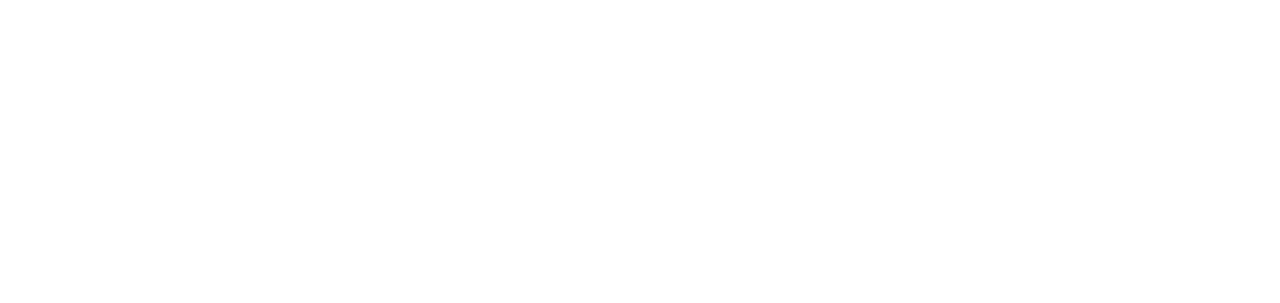
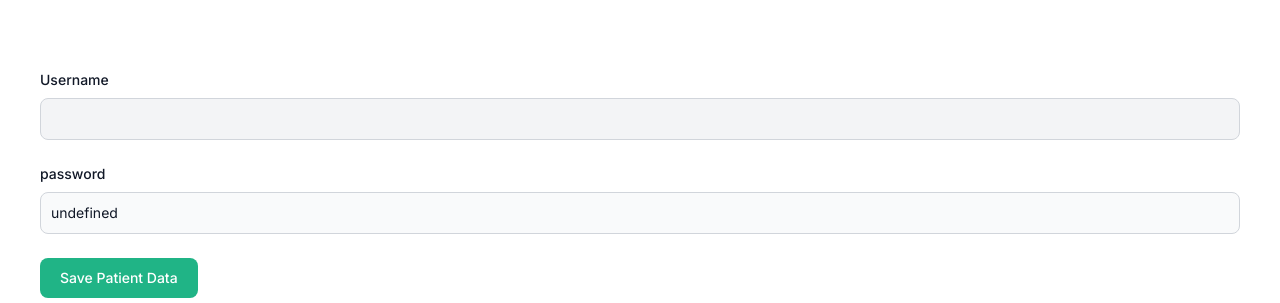
Before and after one commit to cis3296s23/Anaglyph-Letter-Puzzle-Game, a Next.js app in the folder anaglyph-letter-puzzle-game-frontend/: page /my-patients in a window 1280 px wide. Shown: the part 579-882 px from the top of the page. Before the commit the page ends 800 px from the top, so only its background shows below. Built offline with nearby package versions, Linux system fonts and the light colour scheme; no server answers; the database is empty; sample sign-in values are in the browser's storage.

Commit message:
form now works with the new reducer and is able to POST data to the api

```diff
--- a/anaglyph-letter-puzzle-game-frontend/src/components/TherapistPage/PatientEditor.tsx
+++ b/anaglyph-letter-puzzle-game-frontend/src/components/TherapistPage/PatientEditor.tsx
@@ -1,10 +1,11 @@
+import { PatientEditorReducer } from "@/hooks/PatientEditorReducer";
 import { GetUserResponse } from "@/pages/api/user/get";
 import { PostUserRequest, PostUserResponse } from "@/pages/api/user/post";
 import { filterAndReorderUserData } from "@/util";
 import axios, { AxiosResponse } from "axios";
 import { FirebaseError } from "firebase/app";
 import { DocumentData } from "firebase/firestore";
-import React, { useEffect, useState } from "react";
+import React, { useEffect, useReducer, useState } from "react";
 import FirebaseErrorPane from "../ErrorPane/FirebaseErrorPane";
 
 interface PatientEditorProps {
@@ -12,7 +13,7 @@
 }
 
 export default function PatientEditor({ username }: PatientEditorProps) {
-    const [userData, setUserData] = useState<DocumentData | undefined>(undefined);
+    const [userState, dispatch] = useReducer(PatientEditorReducer, {});
     const [error, setError] = useState<unknown>(null);
 
     // re-render component on user changes
@@ -29,12 +30,14 @@
             const response = resp.data;
 
             if (response.code === 200) {
-                setUserData(response.data);
+                // all 200 status codes will contain DocumentData
+                dispatch({ type: "REPLACE", payload: response.data as DocumentData });
             }
         });
     }, [username]);
 
-    if (!userData) {
+    // render nothing on no data
+    if (!Object.keys(userState)) {
         return null;
     }
 
@@ -45,7 +48,7 @@
         };
         const saveAction = await axios.post<any, AxiosResponse<PostUserResponse>, PostUserRequest>(
             `/api/user/post?username=${username}`,
-            { a: 14 },
+            userState,
             options
         );
 
@@ -54,9 +57,6 @@
         if (code !== 200) {
             return setError(saveAction.data.message);
         }
-
-        // save new UPDATED data to new state
-        return setUserData(saveAction.data.data);
     };
 
     return (
@@ -69,11 +69,11 @@
                 id="disabled-input"
                 aria-label="disabled input"
                 className="mb-6 bg-gray-100 border border-gray-300 text-gray-900 text-sm rounded-lg focus:ring-blue-500 focus:border-blue-500 block w-full p-2.5 cursor-not-allowed "
-                defaultValue={userData["username"]}
+                defaultValue={userState["username"]}
                 disabled
                 readOnly
             ></input>
-            {filterAndReorderUserData(Object.keys(userData)).map((key) => (
+            {filterAndReorderUserData(Object.keys(userState)).map((key) => (
                 <div className="mb-6" key={key}>
                     <label htmlFor={key} className="block mb-2 text-sm font-medium text-gray-900">
                         {key}
@@ -82,7 +82,8 @@
                         type="text"
                         id={key}
                         className="bg-gray-50 border border-gray-300 text-gray-900 text-sm rounded-lg focus:ring-blue-500 focus:border-blue-500 block w-full p-2.5"
-                        defaultValue={`${userData[key]}`}
+                        defaultValue={`${userState[key]}`}
+                        onChange={(e) => dispatch({ type: key, payload: e.target.value })}
                     />
                 </div>
             ))}
--- /dev/null
+++ b/anaglyph-letter-puzzle-game-frontend/src/hooks/PatientEditorReducer.tsx
@@ -0,0 +1,16 @@
+import { DocumentData } from "firebase/firestore";
+
+interface ActionType {
+    type: string | "REPLACE";
+    payload: any;
+}
+
+// loosely typed reducer
+export function PatientEditorReducer(state: DocumentData, action: ActionType) {
+    // replace state
+    if (action.type === "REPLACE") {
+        return { ...action.payload };
+    }
+
+    return { ...state, [action.type]: action.payload };
+}
```
